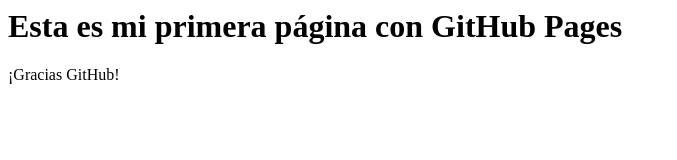
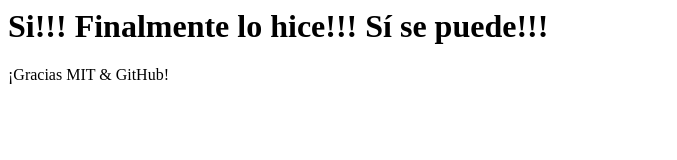
Before and after one commit to Josemaok/FirstRepo, a plain HTML site: page index.html in a window 1280 px wide. Shown: the whole page, without its empty margins (0-677 px from the left). Drawn offline with Linux system fonts and the light colour scheme.

Commit message:
Cambio de texto
Cambié el mensaje que se presenta en la WEB

```diff
--- a/index.html
+++ b/index.html
@@ -1,4 +1,4 @@
 <html>
-<h1> Esta es mi primera página con GitHub Pages </h1>
-<p>¡Gracias GitHub!</p>
+<h1> Si!!! Finalmente lo hice!!! Sí se puede!!! </h1>
+<p>¡Gracias MIT & GitHub!</p>
 </html>
```
